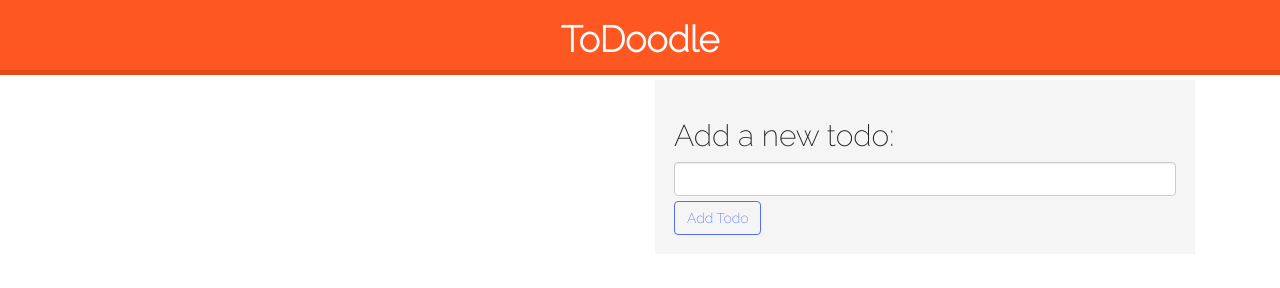
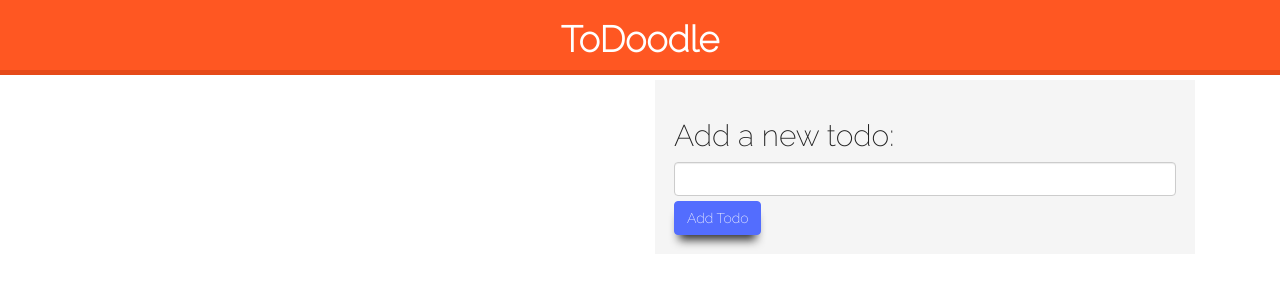
Before and after one commit to jacobph/todoodle, a plain HTML site: page index.html in a window 1280 px wide. In both pictures the pointer is over the button "Add Todo". Drawn offline with nearby package versions, Linux system fonts and the light colour scheme.

Commit message:
more styles

```diff
--- a/index.html
+++ b/index.html
@@ -20,7 +20,7 @@
     <div class="col-md-6">
       <div id="todo-list">
         <!-- the list of todos gets rendered in here -->
-        <noscript><h1>ToDoodle doesn't work without JS enabled :(</h1></noscript>
+        <noscript>ToDoodle doesn't work without JS enabled :(</noscript>
       </div>
     </div>
     <div class="col-md-6">
--- a/styles.css
+++ b/styles.css
@@ -24,13 +24,15 @@
     .btn-primary{
       background-color:#536DFE;
       margin-top:5px;
+      box-shadow: 0 10px 15px -8px #777;
+      transition:box-shadow 0.125s ease;
 
     }
 
     .btn-primary:hover{
-      background-color: transparent;
       border-color:#536DFE;
-      color: #536DFE;
+      background-color:#536DFE;
+      box-shadow: 0 10px 10px -5px #333
     }
 
     .well {
```
